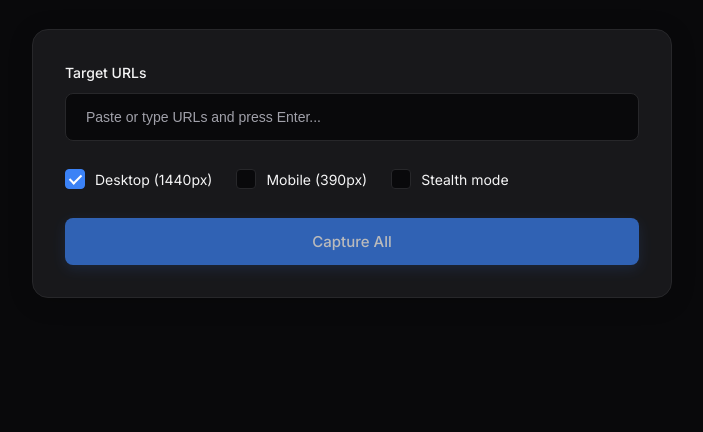
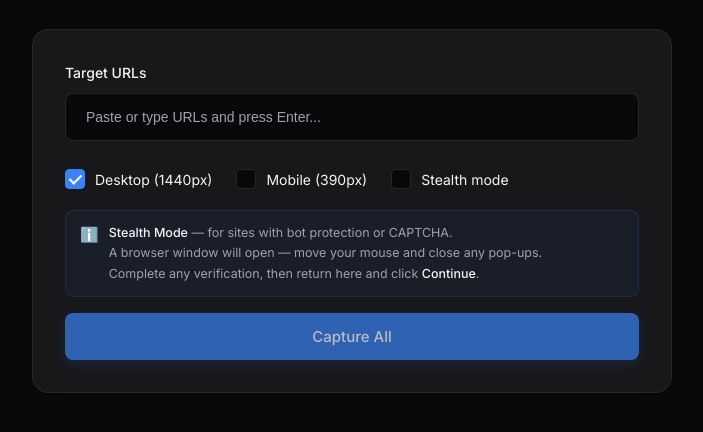
Before and after one commit to chife-mod/StealthBatchShot, an Electron app: page public/index.html in a window 1000 px wide. Shown: the part 130-562 px from the top of the page, without its empty margins (148-851 px from the left). Drawn offline with Linux system fonts and the light colour scheme.

Commit message:
Uncheck Mobile by default, add stealth hint block

```diff
--- a/public/index.html
+++ b/public/index.html
@@ -49,6 +49,13 @@
                         <span class="checkmark"></span>
                         <span class="label">Stealth mode</span>
                     </label>
+                    <div class="stealth-hint">
+                        <span class="stealth-hint-icon">ℹ️</span>
+                        <div class="stealth-hint-text">
+                            <strong>Stealth Mode</strong> — for sites with bot protection or CAPTCHA.<br>
+                            A browser window will open — move your mouse and close any pop-ups.<br>
+                            Complete any verification, then return here and click <strong>Continue</strong>.
+                        </div>
                     </div>
 
                     <button id="captureBtn" class="primary-btn">Capture All</button>
--- a/public/style.css
+++ b/public/style.css
@@ -167,6 +167,35 @@ body {
     row-gap: 16px;
 }
 
+.stealth-hint {
+    width: 100%;
+    display: flex;
+    gap: 10px;
+    align-items: flex-start;
+    background: rgba(59, 130, 246, 0.06);
+    border: 1px solid rgba(59, 130, 246, 0.15);
+    border-radius: var(--border-radius-md);
+    padding: 12px 14px;
+    margin-top: 4px;
+}
+
+.stealth-hint-icon {
+    font-size: 15px;
+    line-height: 1.6;
+    flex-shrink: 0;
+}
+
+.stealth-hint-text {
+    font-size: 12.5px;
+    line-height: 1.65;
+    color: var(--text-secondary);
+}
+
+.stealth-hint-text strong {
+    color: var(--text-primary);
+    font-weight: 500;
+}
+
 /* Custom Checkbox */
 .custom-checkbox {
     display: flex;
@@ -194,11 +223,11 @@ body {
     transition: var(--transition);
 }
 
-.custom-checkbox:hover input ~ .checkmark {
+.custom-checkbox:hover input~.checkmark {
     border-color: var(--accent);
 }
 
-.custom-checkbox input:checked ~ .checkmark {
+.custom-checkbox input:checked~.checkmark {
     background-color: var(--accent);
     border-color: var(--accent);
 }
@@ -216,7 +245,7 @@ body {
     transform: rotate(45deg);
 }
 
-.custom-checkbox input:checked ~ .checkmark:after {
+.custom-checkbox input:checked~.checkmark:after {
     display: block;
 }
 
@@ -256,7 +285,8 @@ body {
 }
 
 /* Progress & Status */
-.progress-section, .status-section {
+.progress-section,
+.status-section {
     background: var(--card-bg);
     border: 1px solid var(--card-border);
     border-radius: var(--border-radius-lg);
@@ -403,13 +433,25 @@ body {
 
 /* Utils & Animations */
 @keyframes fadeIn {
-    from { opacity: 0; }
-    to { opacity: 1; }
+    from {
+        opacity: 0;
+    }
+
+    to {
+        opacity: 1;
+    }
 }
 
 @keyframes slideUp {
-    from { opacity: 0; transform: translateY(10px); }
-    to { opacity: 1; transform: translateY(0); }
+    from {
+        opacity: 0;
+        transform: translateY(10px);
+    }
+
+    to {
+        opacity: 1;
+        transform: translateY(0);
+    }
 }
 
 .spinner {
@@ -422,5 +464,7 @@ body {
 }
 
 @keyframes spin {
-    to { transform: rotate(360deg); }
+    to {
+        transform: rotate(360deg);
+    }
 }
```
Lines whose indentation alone changed are shown as unchanged.
